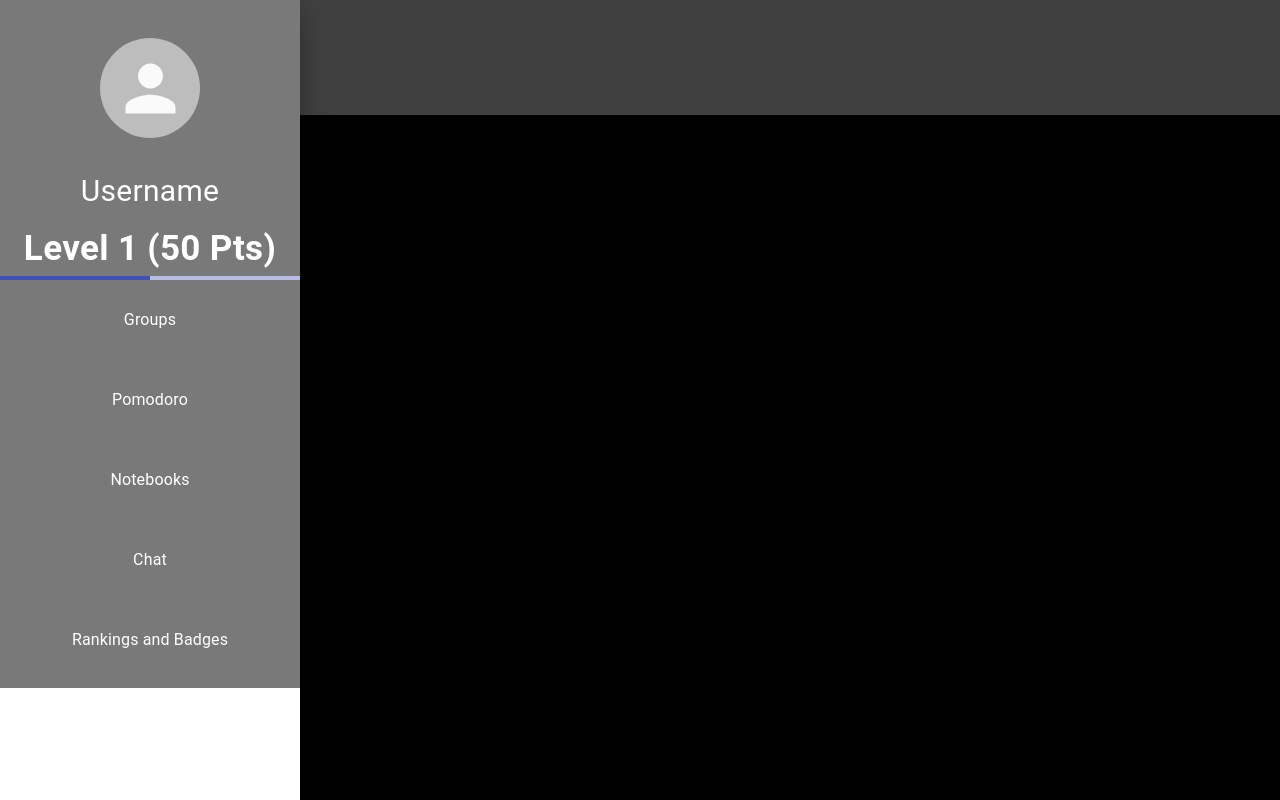
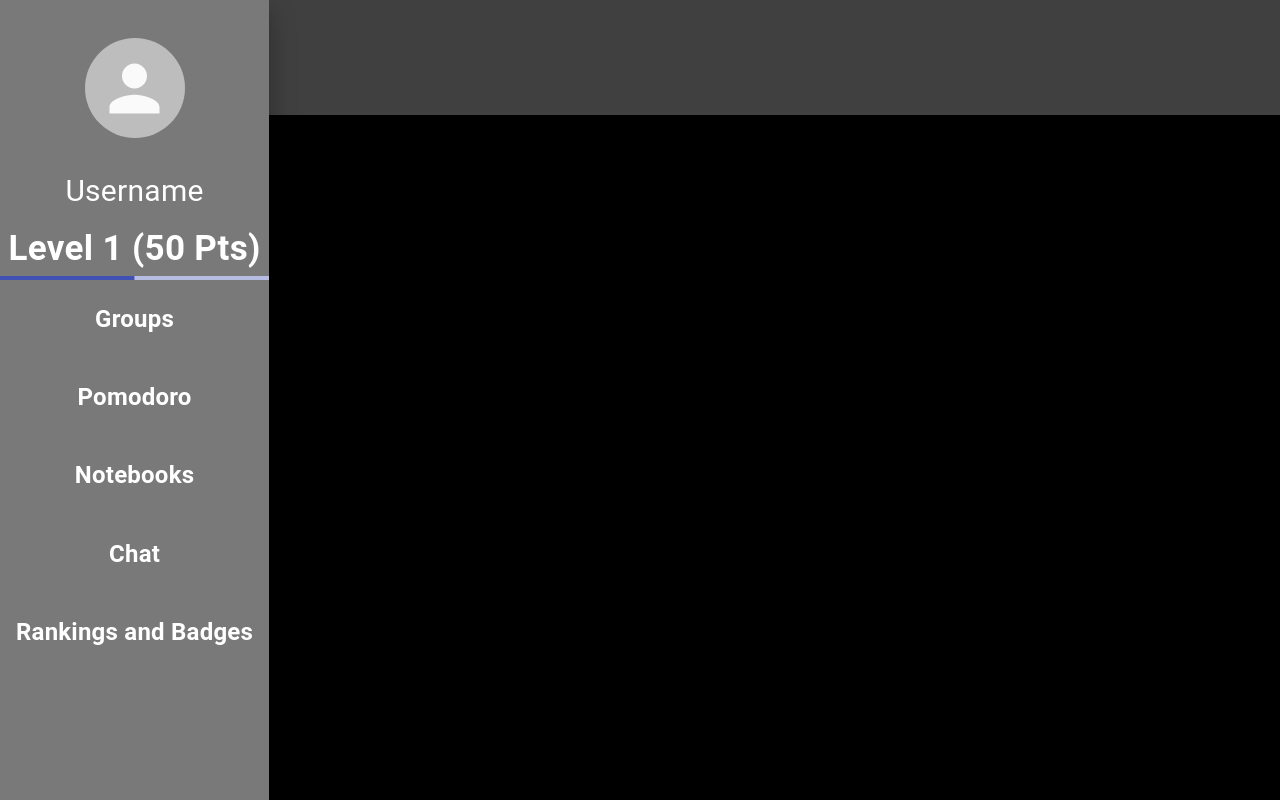
Before and after one commit to Jedro1270/Gakusei, a React (Create React App) app in the folder client/: page /chat in a window 1280 px wide. Both pictures are taken after a click on the button 37 px from the left and 57 px from the top of the page. Built offline with nearby package versions, Linux system fonts and the light colour scheme.

Commit message:
fix: fix navigation menu font sizes

```diff
--- a/client/src/Pages/Main App/Header/NavigationMenu/NavigationMenu.js
+++ b/client/src/Pages/Main App/Header/NavigationMenu/NavigationMenu.js
@@ -22,31 +22,41 @@ export default function NavigationMenu() {
 
             <CustomLink to='/groups' >
                 <NavigationContainer button>
-                    <ListItemText primary={'Groups'}/>
+                    <NavigationTitle>
+                        Groups
+                    </NavigationTitle>
                 </NavigationContainer>
             </CustomLink>
 
             <CustomLink to='/pomodoro' >
                 <NavigationContainer button>
-                    <ListItemText primary={'Pomodoro'}/>
+                    <NavigationTitle>
+                        Pomodoro
+                    </NavigationTitle>
                 </NavigationContainer>
             </CustomLink>
 
             <CustomLink to='/notebooks' >
                 <NavigationContainer button>
-                    <ListItemText primary={'Notebooks'}/>
+                    <NavigationTitle>
+                        Notebooks
+                    </NavigationTitle>
                 </NavigationContainer>
             </CustomLink>
 
             <CustomLink to='/chat' >
                 <NavigationContainer button>
-                    <ListItemText primary={'Chat'}/>
+                    <NavigationTitle>
+                        Chat
+                    </NavigationTitle>
                 </NavigationContainer>
             </CustomLink>
 
             <CustomLink to='/rankings' >
                 <NavigationContainer button>
-                    <ListItemText primary={'Rankings and Badges'}/>
+                    <NavigationTitle>
+                        Rankings and Badges
+                    </NavigationTitle>
                 </NavigationContainer>
             </CustomLink>
         </NavigationList>
@@ -54,13 +64,20 @@ export default function NavigationMenu() {
 }
 
 const NavigationContainer = styled(ListItem)({
-    width: '300px',
-    height: '80px',
-    textAlign: 'center',
+    width: '100%',
+    height: '10%',
 });
 
 const NavigationList = styled(List)({
-    backgroundColor: 'rgb(121, 121, 121)'
+    backgroundColor: 'rgb(121, 121, 121)',
+    height: '100%',
+});
+
+const NavigationTitle = styled(Typography)({
+    fontSize: '150%',
+    fontWeight: 'bold',
+    margin: 'auto',
+    textAlign: 'center'
 });
 
 const CustomLink = styled(Link)({
```
